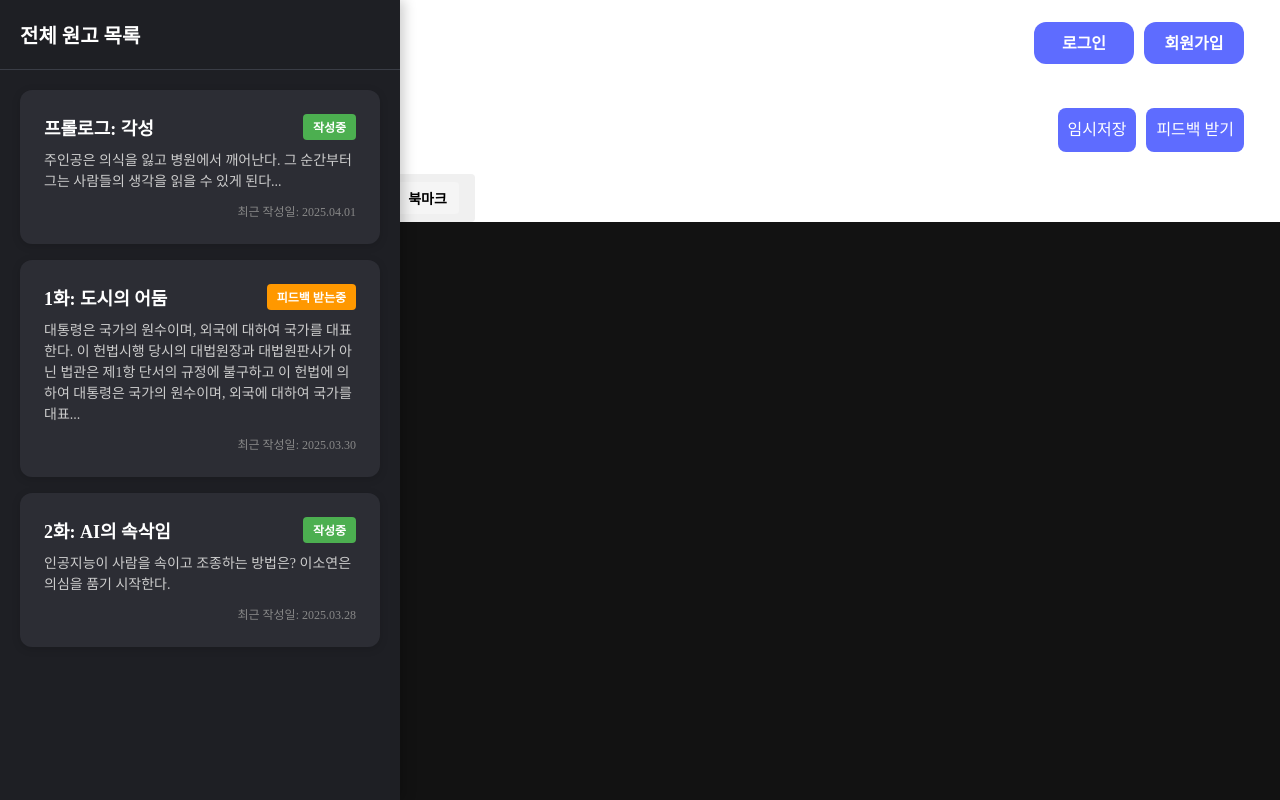
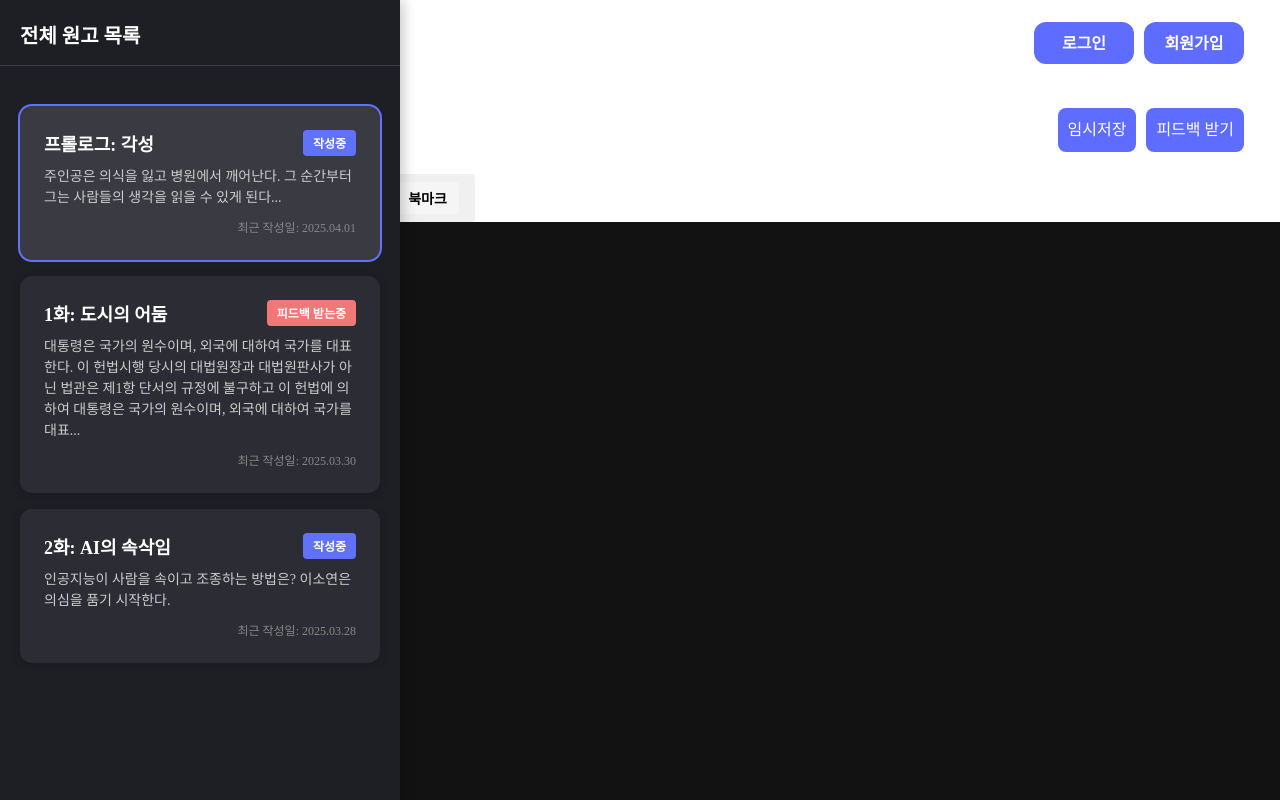
Before and after one commit to songye38/betareader, a Next.js app: page /1/1 in a window 1280 px wide. Built offline with nearby package versions, Linux system fonts and the light colour scheme; no server answers; a web font is replaced by a local one.

Commit message:
FEAT AllEpiItem에서 active는 border를 추가

```diff
--- a/pages/[userId]/[manuscriptId].js
+++ b/pages/[userId]/[manuscriptId].js
@@ -69,7 +69,11 @@ const WritingFloatingMenu = () => {
       <IdeaSlider isVisible={activeSlider === 'idea'} onClose={closeAllSliders} />
       <CharacterSlider isVisible={activeSlider === 'character'} onClose={closeAllSliders} />
       <EnvironmentSlider isVisible={activeSlider === 'environment'} onClose={closeAllSliders} />
-      <AllEpiSlider isVisible={activeSlider === 'allEpi'} onClose={closeAllSliders} />
+      <AllEpiSlider
+        isVisible={activeSlider === 'allEpi'}
+        onClose={closeAllSliders}
+        activeTitle="프롤로그: 각성"  // 여기만 active 처리됨
+      />
     </div>
   );
 };
--- a/src/components/WritingPageComponents/AllEpiItem.jsx
+++ b/src/components/WritingPageComponents/AllEpiItem.jsx
@@ -1,25 +1,31 @@
 import React from 'react';
 
 const statusColors = {
-  작성중: '#4CAF50',       // 녹색
-  '피드백 받는중': '#FF9800', // 주황색
+  작성중: '#6071FB',
+  '피드백 받는중': '#F27878',
 };
 
-const AllEpiItem = ({ episode }) => {
+const AllEpiItem = ({ episode, active }) => {
   const { title, content, lastUpdated, status } = episode;
+
+  const borderColor = active ? (statusColors[status] || '#999') : 'transparent';
 
   return (
     <div
       style={{
-        background: '#2C2D34',
+        background: active ? '#3A3B42' : '#2C2D34',
         padding: '24px',
         borderRadius: '12px',
         display: 'flex',
         flexDirection: 'column',
         gap: '10px',
         color: 'white',
-        boxShadow: '0 2px 8px rgba(0,0,0,0.15)',
+        boxShadow: active
+          ? `0 0 0 2px ${borderColor}`
+          : '0 2px 8px rgba(0,0,0,0.15)',
         fontFamily: 'Pretendard',
+        transition: 'all 0.2s ease-in-out',
+        cursor: 'pointer',
       }}
     >
       {/* 상단: 제목 + 상태 뱃지 */}
--- a/src/components/WritingPageComponents/AllEpiSlider.jsx
+++ b/src/components/WritingPageComponents/AllEpiSlider.jsx
@@ -22,7 +22,7 @@ const dummyEpisodes = [
   },
 ];
 
-const AllEpiSlider = ({ isVisible, onClose }) => {
+const AllEpiSlider = ({ isVisible, onClose, activeTitle }) => {
   const sliderRef = useRef(null);
 
   useEffect(() => {
@@ -55,12 +55,16 @@ const AllEpiSlider = ({ isVisible, onClose }) => {
       {/* 헤더 */}
       <div
         style={{
-          padding: '20px',
-          borderBottom: '1px solid #3A3D46',
-          color: 'white',
-          fontSize: '20px',
+          fontSize: 20,
           fontWeight: 600,
           fontFamily: 'Pretendard',
+          borderBottom: '1px solid #3A3D46',
+          paddingBottom: 16,
+          marginBottom: 20,
+          color: 'white',
+          paddingLeft: 20,
+          paddingRight: 20,
+          paddingTop: 20,
         }}
       >
         전체 원고 목록
@@ -78,7 +82,11 @@ const AllEpiSlider = ({ isVisible, onClose }) => {
         }}
       >
         {dummyEpisodes.map((ep, idx) => (
-          <AllEpiItem key={idx} episode={ep} />
+          <AllEpiItem
+            key={idx}
+            episode={ep}
+            active={ep.title === activeTitle}
+          />
         ))}
       </div>
     </div>
--- a/src/components/WritingPageComponents/CharacterSlider.jsx
+++ b/src/components/WritingPageComponents/CharacterSlider.jsx
@@ -70,6 +70,9 @@ const CharacterSlider = ({ isVisible, onClose }) => {
           fontWeight: 600,
           marginBottom: 20,
           fontFamily: 'Pretendard',
+          borderBottom: '1px solid #3A3D46',
+          paddingBottom: 16, // 선과 텍스트 사이 여백
+          marginBottom: 20,  // 리스트와의 간격 유지
         }}
       >
         캐릭터 카드
--- a/src/components/WritingPageComponents/EnvironmentSlider.jsx
+++ b/src/components/WritingPageComponents/EnvironmentSlider.jsx
@@ -63,6 +63,9 @@ const EnvironmentSlider = ({ isVisible, onClose }) => {
           fontWeight: 600,
           marginBottom: 20,
           fontFamily: 'Pretendard',
+          borderBottom: '1px solid #3A3D46',
+          paddingBottom: 16, // 선과 텍스트 사이 여백
+          marginBottom: 20,  // 리스트와의 간격 유지
         }}
       >
         세계관 노트
--- a/src/components/WritingPageComponents/IdeaSlider.jsx
+++ b/src/components/WritingPageComponents/IdeaSlider.jsx
@@ -60,11 +60,13 @@ const IdeaSlider = ({ isVisible, onClose }) => {
     >
       <div
         style={{
-          color: 'white',
           fontSize: 20,
           fontWeight: 600,
           marginBottom: 20,
           fontFamily: 'Pretendard',
+          borderBottom: '1px solid #3A3D46',
+          paddingBottom: 16, // 선과 텍스트 사이 여백
+          marginBottom: 20,  // 리스트와의 간격 유지
         }}
       >
         아이디어 모음
```
